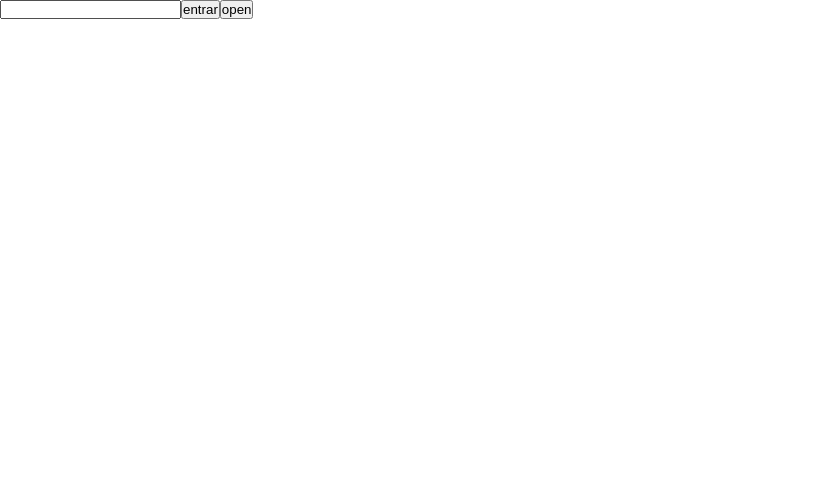
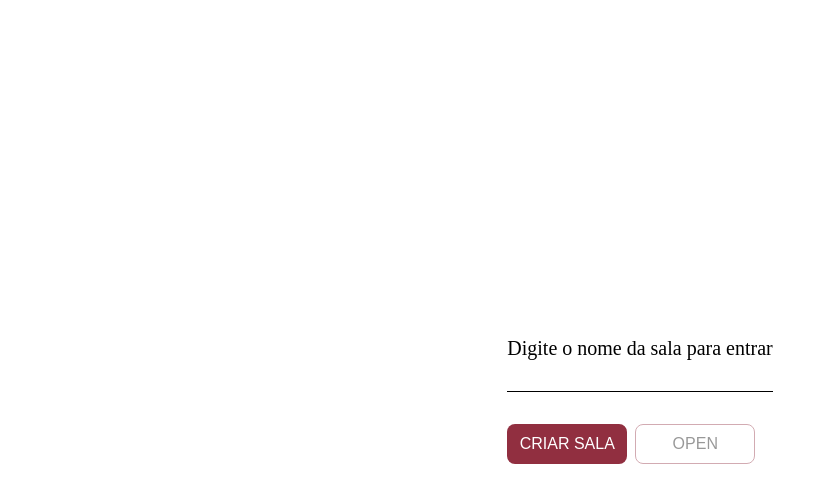
Before and after one commit to lucasnetwork/jogo-da-velha, a React (Create React App) app in the folder web/: page / in a window 1280 px wide. Shown: the top 502 px of the page, without its empty margins (0-836 px from the left). Built offline with nearby package versions, Linux system fonts and the light colour scheme; the HTML template or start-up script is replaced by a standard one.

Commit message:
styling frontend

```diff
--- a/web/src/components/ScreenGame/index.tsx
+++ b/web/src/components/ScreenGame/index.tsx
@@ -2,7 +2,7 @@ import { FC, useEffect, useRef, useState, MouseEvent } from 'react';
 import { io } from 'socket.io-client';
 import fillValue from '../../utils/fillValue';
 import fillRow from '../../utils/fillRow';
-import { P } from './styles';
+import Container, { P, Button, ContainerInputs } from './styles';
 
 interface gameProps {
   roomName: string | null;
@@ -68,7 +68,10 @@ const ScreenGame: FC = () => {
     const blocks: Array<number[]> = [];
     for (let i = 0; i < matriz; i++) {
       for (let j = 0; j < matriz; j++) {
-        blocks.push([495 + i * 100 + 10, 170 + j * 100]);
+        blocks.push([
+          100 * i + (6 * (i + 1)) / (i + 1),
+          j * 100 + (6 * (j + 1)) / (j + 1),
+        ]);
       }
     }
     setGame((props) => ({
@@ -79,15 +82,14 @@ const ScreenGame: FC = () => {
 
   useEffect(() => {
     const context = canvasRef.current?.getContext('2d');
-
     if (context?.fillStyle) {
       context.fillStyle = '#4B4B4B';
     }
     for (let i = 0; i <= matriz - 2; i++) {
-      fillRow(600 + i * 100, 170, context, 'vertical');
+      fillRow(100 + i * 100, 0, context, 'vertical');
     }
     for (let i = 0; i <= matriz - 2; i++) {
-      fillRow(495, 260 + i * 100, context, 'horizontal');
+      fillRow(0, 100 + i * 100, context, 'horizontal');
     }
   }, [matriz, game.initGame]);
 
@@ -140,13 +142,18 @@ const ScreenGame: FC = () => {
     if (game.winner !== '0' || game.turn !== game.playerName) {
       return;
     }
+    if (!canvasRef.current?.offsetLeft && !canvasRef.current?.offsetTop) {
+      return;
+    }
+    const pageX = e.clientX - canvasRef.current?.offsetLeft;
+    const pageY = e.clientY - canvasRef.current?.offsetTop;
 
     game.blocks.forEach(async (value, index) => {
       if (
-        value[0] <= e.clientX &&
-        value[0] + 100 >= e.clientX &&
-        value[1] <= e.clientY &&
-        value[1] + 90 >= e.clientY
+        value[0] <= pageX &&
+        value[0] + 100 >= pageX &&
+        value[1] <= pageY &&
+        value[1] + 90 >= pageY
       ) {
         socket.emit('setValue', game.roomName, index, game.playerName);
       }
@@ -154,46 +161,56 @@ const ScreenGame: FC = () => {
   }
 
   return (
-    <>
+    <Container>
       {game.initGame ? (
         <>
-          <P>
-            player:
+          <p className="player">
+            <strong> Player:</strong>
             {game.playerName}
-          </P>
+          </p>
+          <h1 className="roomName">{game.roomName}</h1>
           <canvas
             onClick={(e) => clickBlock(e)}
             ref={canvasRef}
-            width="1166"
-            height="520"
+            width="330"
+            height="330"
           />
         </>
       ) : (
-        <div>
+        <ContainerInputs>
+          <label htmlFor="gameName">
+            <p>Digite o nome da sala para entrar</p>
             <input
+              id="gameName"
               type="text"
               value={gameName}
               onChange={(e) => setGameName(e.target.value)}
             />
-          <button
+          </label>
+          <div className="buttons">
+            <Button
               type="button"
               onClick={() => {
-              socket.emit('initGame', gameName);
+                const roomName = parseInt(String(Math.random() * 10000), 10);
+                socket.emit('initGame', roomName);
               }}
             >
-            entrar
-          </button>
-          <button
+              Criar Sala
+            </Button>
+            <Button
+              secondary
+              disabled={gameName === ''}
               type="button"
               onClick={() => {
                 socket.emit('continueGame', gameName);
               }}
             >
               open
-          </button>
+            </Button>
           </div>
+        </ContainerInputs>
       )}
-    </>
+    </Container>
   );
 };
 
--- a/web/src/components/ScreenGame/styles.ts
+++ b/web/src/components/ScreenGame/styles.ts
@@ -1,9 +1,89 @@
-import styled from 'styled-components';
+import styled, { css } from 'styled-components';
 
-export default styled.div``;
+interface buttonProps {
+  secondary?: boolean;
+}
+
+export default styled.div`
+  display: flex;
+  flex-direction: column;
+  align-items: center;
+  justify-content: center;
+  width: 100vw;
+  height: 100vh;
+  .player {
+    position: absolute;
+    top: 8px;
+    left: 8px;
+    font-size: 24px;
+  }
+  .roomName {
+    position: absolute;
+    top: 60px;
+    margin-right: 20px;
+  }
+`;
 
 export const P = styled.p`
-  position: abolute;
+  position: absolute;
   top: 0;
   left: 0;
 `;
+
+export const GameCanvas = styled.canvas`
+  width: ${(props) => props.width}px;
+  height: ${(props) => props.height}px;
+`;
+
+export const Button = styled.button<buttonProps>`
+  width: 120px;
+  height: 40px;
+  background: #912f40;
+  border: none;
+  border-radius: 8px;
+  font-size: 16px;
+  color: #fff;
+  text-transform: uppercase;
+  cursor: pointer;
+  :hover {
+    filter: brightness(80%);
+  }
+
+  :disabled {
+    opacity: 0.4;
+  }
+
+  ${({ secondary }) =>
+    secondary &&
+    css`
+      background: none;
+      border: 1px solid #912f40;
+      color: #000;
+    `}
+`;
+
+export const ContainerInputs = styled.div`
+  display: flex;
+  flex-direction: column;
+  label {
+    display: flex;
+    flex-direction: column;
+    p {
+      font-size: 20px;
+    }
+    input {
+      margin-top: 8px;
+      height: 24px;
+      border: none;
+      border-bottom: 1px solid #000;
+    }
+  }
+  .buttons {
+    margin-top: 32px;
+    display: flex;
+
+    button:first-child {
+      margin-right: 8px;
+    }
+  }
+`;
--- a/web/src/utils/fillRow.ts
+++ b/web/src/utils/fillRow.ts
@@ -15,28 +15,28 @@ const fillRow: fillRowProps = (
 ) => {
   if (type === 'horizontal') {
     canvas?.beginPath();
-    canvas?.moveTo(x, y);
-    canvas?.lineTo(x, y);
+    canvas?.moveTo(x + 6, y);
+    canvas?.lineTo(x + 6, y);
     canvas?.lineTo(x + 320, y);
     canvas?.lineTo(x + 320, y + 6);
     canvas?.arc(x + 320, y + 3, 3, (3 * Math.PI) / 2, Math.PI / 2, false);
     canvas?.lineTo(x + 320, y + 6);
-    canvas?.lineTo(x, y + 6);
-    canvas?.arc(x, y + 3, 3, Math.PI, 0, false);
-    canvas?.moveTo(x, y);
+    canvas?.lineTo(x + 6, y + 6);
+    canvas?.arc(x + 6, y + 3, 3, Math.PI, 0, false);
+    canvas?.moveTo(x + 6, y);
     canvas?.closePath();
     canvas?.fill();
   } else {
     canvas?.beginPath();
-    canvas?.moveTo(x, y);
-    canvas?.lineTo(x, y);
-    canvas?.lineTo(x, y + 300);
-    canvas?.lineTo(x + 6, y + 300);
-    canvas?.arc(x + 3, y + 300, 3, 0, Math.PI, false);
-    canvas?.lineTo(x + 6, y + 300);
-    canvas?.lineTo(x + 6, y);
-    canvas?.arc(x + 3, y, 3, Math.PI, 0, false);
-    canvas?.moveTo(x, y);
+    canvas?.moveTo(x, y + 6);
+    canvas?.lineTo(x, y + 6);
+    canvas?.lineTo(x, y + 320);
+    canvas?.lineTo(x + 6, y + 320);
+    canvas?.arc(x + 3, y + 320, 3, 0, Math.PI, false);
+    canvas?.lineTo(x + 6, y + 320);
+    canvas?.lineTo(x + 6, y + 6);
+    canvas?.arc(x + 3, y + 6, 3, Math.PI, 0, false);
+    canvas?.moveTo(x, y + 6);
     canvas?.closePath();
     canvas?.fill();
   }
```
Lines whose indentation alone changed are shown as unchanged.
